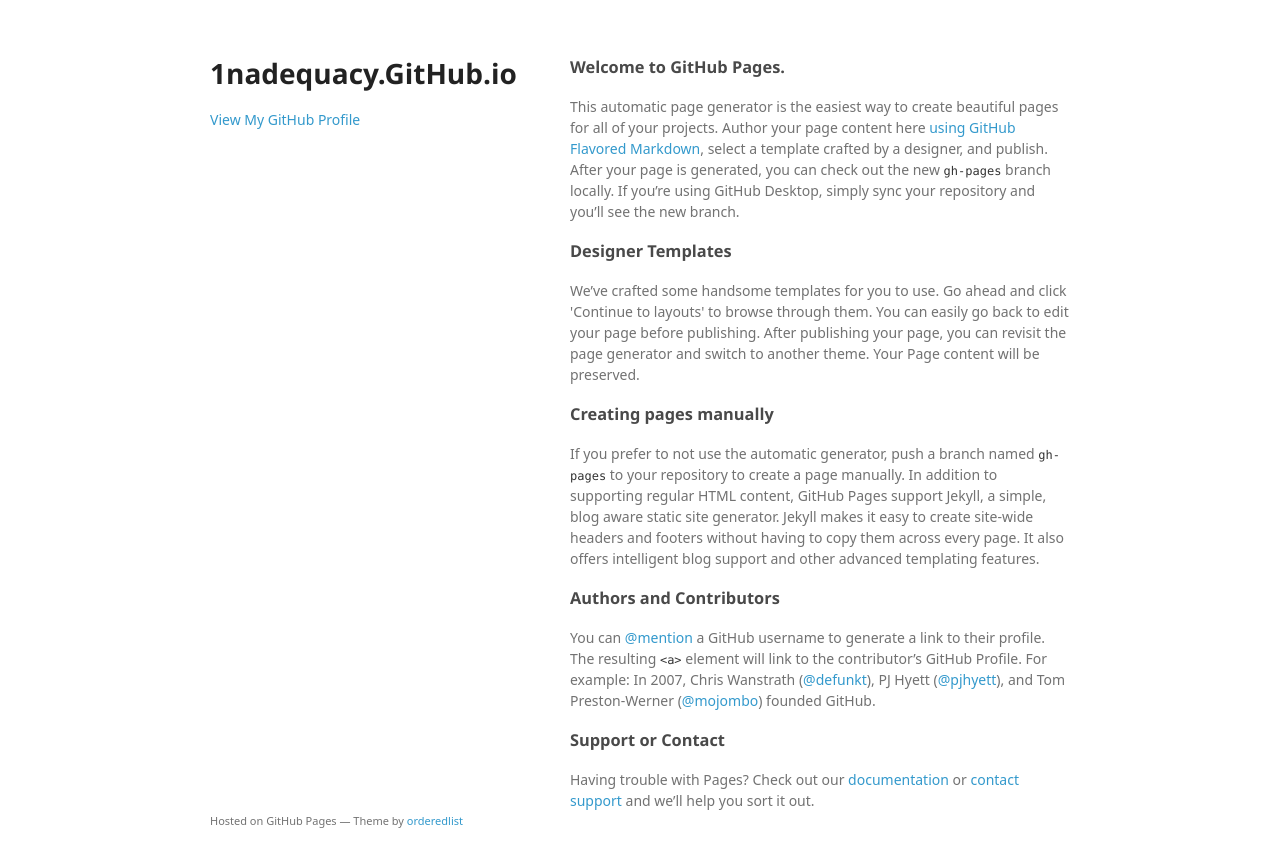
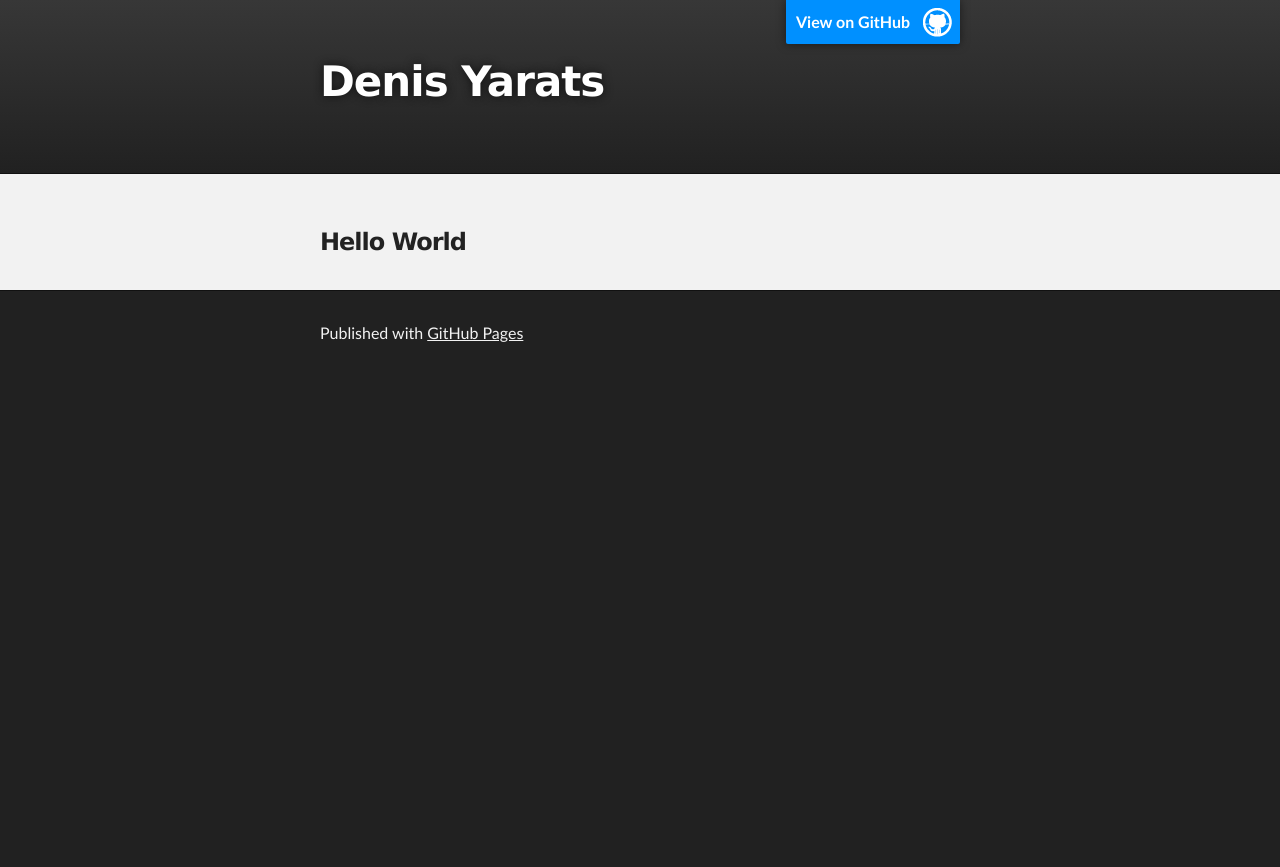
Before and after one commit to 1nadequacy/1nadequacy.github.io, a Jekyll site: the page index.html, which Jekyll copies as it is, in a window 1280 px wide. Shown: the top 867 px of the page. Built offline with Jekyll 4.4.1, drawn with Linux system fonts in a browser that asks for light colours; some web fonts are replaced.

Commit message:
Replace master branch with page content via GitHub

```diff
--- a/index.html
+++ b/index.html
@@ -1,58 +1,45 @@
-<!doctype html>
+<!DOCTYPE html>
 <html>
+
   <head>
-    <meta charset="utf-8">
+    <meta charset='utf-8'>
     <meta http-equiv="X-UA-Compatible" content="chrome=1">
-    <title>1nadequacy.GitHub.io by 1nadequacy</title>
+    <meta name="description" content="Denis Yarats : ">
 
-    <link rel="stylesheet" href="stylesheets/styles.css">
-    <link rel="stylesheet" href="stylesheets/github-light.css">
-    <meta name="viewport" content="width=device-width">
-    <!--[if lt IE 9]>
-    <script src="//html5shiv.googlecode.com/svn/trunk/html5.js"></script>
-    <![endif]-->
+    <link rel="stylesheet" type="text/css" media="screen" href="stylesheets/stylesheet.css">
+
+    <title>Denis Yarats</title>
   </head>
+
   <body>
-    <div class="wrapper">
-      <header>
-        <h1>1nadequacy.GitHub.io</h1>
-        <p></p>
+
+    <!-- HEADER -->
+    <div id="header_wrap" class="outer">
+        <header class="inner">
+          <a id="forkme_banner" href="https://github.com/1nadequacy">View on GitHub</a>
+
+          <h1 id="project_title">Denis Yarats</h1>
+          <h2 id="project_tagline"></h2>
+
+        </header>
+    </div>
+
+    <!-- MAIN CONTENT -->
+    <div id="main_content_wrap" class="outer">
+      <section id="main_content" class="inner">
+        <h3>
+<a id="hello-world" class="anchor" href="#hello-world" aria-hidden="true"><span aria-hidden="true" class="octicon octicon-link"></span></a>Hello World</h3>
+      </section>
+    </div>
+
+    <!-- FOOTER  -->
+    <div id="footer_wrap" class="outer">
+      <footer class="inner">
+        <p>Published with <a href="https://pages.github.com">GitHub Pages</a></p>
+      </footer>
+    </div>
 
 
-        <p class="view"><a href="https://github.com/1nadequacy">View My GitHub Profile</a></p>
-
-      </header>
-      <section>
-        <h3>
-<a id="welcome-to-github-pages" class="anchor" href="#welcome-to-github-pages" aria-hidden="true"><span aria-hidden="true" class="octicon octicon-link"></span></a>Welcome to GitHub Pages.</h3>
-
-<p>This automatic page generator is the easiest way to create beautiful pages for all of your projects. Author your page content here <a href="https://guides.github.com/features/mastering-markdown/">using GitHub Flavored Markdown</a>, select a template crafted by a designer, and publish. After your page is generated, you can check out the new <code>gh-pages</code> branch locally. If you’re using GitHub Desktop, simply sync your repository and you’ll see the new branch.</p>
-
-<h3>
-<a id="designer-templates" class="anchor" href="#designer-templates" aria-hidden="true"><span aria-hidden="true" class="octicon octicon-link"></span></a>Designer Templates</h3>
-
-<p>We’ve crafted some handsome templates for you to use. Go ahead and click 'Continue to layouts' to browse through them. You can easily go back to edit your page before publishing. After publishing your page, you can revisit the page generator and switch to another theme. Your Page content will be preserved.</p>
-
-<h3>
-<a id="creating-pages-manually" class="anchor" href="#creating-pages-manually" aria-hidden="true"><span aria-hidden="true" class="octicon octicon-link"></span></a>Creating pages manually</h3>
-
-<p>If you prefer to not use the automatic generator, push a branch named <code>gh-pages</code> to your repository to create a page manually. In addition to supporting regular HTML content, GitHub Pages support Jekyll, a simple, blog aware static site generator. Jekyll makes it easy to create site-wide headers and footers without having to copy them across every page. It also offers intelligent blog support and other advanced templating features.</p>
-
-<h3>
-<a id="authors-and-contributors" class="anchor" href="#authors-and-contributors" aria-hidden="true"><span aria-hidden="true" class="octicon octicon-link"></span></a>Authors and Contributors</h3>
-
-<p>You can <a href="https://help.github.com/articles/basic-writing-and-formatting-syntax/#mentioning-users-and-teams" class="user-mention">@mention</a> a GitHub username to generate a link to their profile. The resulting <code>&lt;a&gt;</code> element will link to the contributor’s GitHub Profile. For example: In 2007, Chris Wanstrath (<a href="https://github.com/defunkt" class="user-mention">@defunkt</a>), PJ Hyett (<a href="https://github.com/pjhyett" class="user-mention">@pjhyett</a>), and Tom Preston-Werner (<a href="https://github.com/mojombo" class="user-mention">@mojombo</a>) founded GitHub.</p>
-
-<h3>
-<a id="support-or-contact" class="anchor" href="#support-or-contact" aria-hidden="true"><span aria-hidden="true" class="octicon octicon-link"></span></a>Support or Contact</h3>
-
-<p>Having trouble with Pages? Check out our <a href="https://help.github.com/pages">documentation</a> or <a href="https://github.com/contact">contact support</a> and we’ll help you sort it out.</p>
-      </section>
-      <footer>
-        <p><small>Hosted on GitHub Pages &mdash; Theme by <a href="https://github.com/orderedlist">orderedlist</a></small></p>
-      </footer>
-    </div>
-    <script src="javascripts/scale.fix.js"></script>
 
   </body>
 </html>
--- /dev/null
+++ b/javascripts/main.js
@@ -0,0 +1 @@
+console.log('This would be the main JS file.');
--- /dev/null
+++ b/stylesheets/stylesheet.css
@@ -0,0 +1,425 @@
+/*******************************************************************************
+Slate Theme for GitHub Pages
+by Jason Costello, @jsncostello
+*******************************************************************************/
+
+@import url(github-light.css);
+
+/*******************************************************************************
+MeyerWeb Reset
+*******************************************************************************/
+
+html, body, div, span, applet, object, iframe,
+h1, h2, h3, h4, h5, h6, p, blockquote, pre,
+a, abbr, acronym, address, big, cite, code,
+del, dfn, em, img, ins, kbd, q, s, samp,
+small, strike, strong, sub, sup, tt, var,
+b, u, i, center,
+dl, dt, dd, ol, ul, li,
+fieldset, form, label, legend,
+table, caption, tbody, tfoot, thead, tr, th, td,
+article, aside, canvas, details, embed,
+figure, figcaption, footer, header, hgroup,
+menu, nav, output, ruby, section, summary,
+time, mark, audio, video {
+  margin: 0;
+  padding: 0;
+  border: 0;
+  font: inherit;
+  vertical-align: baseline;
+}
+
+/* HTML5 display-role reset for older browsers */
+article, aside, details, figcaption, figure,
+footer, header, hgroup, menu, nav, section {
+  display: block;
+}
+
+ol, ul {
+  list-style: none;
+}
+
+table {
+  border-collapse: collapse;
+  border-spacing: 0;
+}
+
+/*******************************************************************************
+Theme Styles
+*******************************************************************************/
+
+body {
+  box-sizing: border-box;
+  color:#373737;
+  background: #212121;
+  font-size: 16px;
+  font-family: 'Myriad Pro', Calibri, Helvetica, Arial, sans-serif;
+  line-height: 1.5;
+  -webkit-font-smoothing: antialiased;
+}
+
+h1, h2, h3, h4, h5, h6 {
+  margin: 10px 0;
+  font-weight: 700;
+  color:#222222;
+  font-family: 'Lucida Grande', 'Calibri', Helvetica, Arial, sans-serif;
+  letter-spacing: -1px;
+}
+
+h1 {
+  font-size: 36px;
+  font-weight: 700;
+}
+
+h2 {
+  padding-bottom: 10px;
+  font-size: 32px;
+  background: url('../images/bg_hr.png') repeat-x bottom;
+}
+
+h3 {
+  font-size: 24px;
+}
+
+h4 {
+  font-size: 21px;
+}
+
+h5 {
+  font-size: 18px;
+}
+
+h6 {
+  font-size: 16px;
+}
+
+p {
+  margin: 10px 0 15px 0;
+}
+
+footer p {
+  color: #f2f2f2;
+}
+
+a {
+  text-decoration: none;
+  color: #007edf;
+  text-shadow: none;
+
+  transition: color 0.5s ease;
+  transition: text-shadow 0.5s ease;
+  -webkit-transition: color 0.5s ease;
+  -webkit-transition: text-shadow 0.5s ease;
+  -moz-transition: color 0.5s ease;
+  -moz-transition: text-shadow 0.5s ease;
+  -o-transition: color 0.5s ease;
+  -o-transition: text-shadow 0.5s ease;
+  -ms-transition: color 0.5s ease;
+  -ms-transition: text-shadow 0.5s ease;
+}
+
+a:hover, a:focus {text-decoration: underline;}
+
+footer a {
+  color: #F2F2F2;
+  text-decoration: underline;
+}
+
+em {
+  font-style: italic;
+}
+
+strong {
+  font-weight: bold;
+}
+
+img {
+  position: relative;
+  margin: 0 auto;
+  max-width: 739px;
+  padding: 5px;
+  margin: 10px 0 10px 0;
+  border: 1px solid #ebebeb;
+
+  box-shadow: 0 0 5px #ebebeb;
+  -webkit-box-shadow: 0 0 5px #ebebeb;
+  -moz-box-shadow: 0 0 5px #ebebeb;
+  -o-box-shadow: 0 0 5px #ebebeb;
+  -ms-box-shadow: 0 0 5px #ebebeb;
+}
+
+p img {
+  display: inline;
+  margin: 0;
+  padding: 0;
+  vertical-align: middle;
+  text-align: center;
+  border: none;
+}
+
+pre, code {
+  width: 100%;
+  color: #222;
+  background-color: #fff;
+
+  font-family: Monaco, "Bitstream Vera Sans Mono", "Lucida Console", Terminal, monospace;
+  font-size: 14px;
+
+  border-radius: 2px;
+  -moz-border-radius: 2px;
+  -webkit-border-radius: 2px;
+}
+
+pre {
+  width: 100%;
+  padding: 10px;
+  box-shadow: 0 0 10px rgba(0,0,0,.1);
+  overflow: auto;
+}
+
+code {
+  padding: 3px;
+  margin: 0 3px;
+  box-shadow: 0 0 10px rgba(0,0,0,.1);
+}
+
+pre code {
+  display: block;
+  box-shadow: none;
+}
+
+blockquote {
+  color: #666;
+  margin-bottom: 20px;
+  padding: 0 0 0 20px;
+  border-left: 3px solid #bbb;
+}
+
+
+ul, ol, dl {
+  margin-bottom: 15px
+}
+
+ul {
+  list-style-position: inside;
+  list-style: disc;
+  padding-left: 20px;
+}
+
+ol {
+  list-style-position: inside;
+  list-style: decimal;
+  padding-left: 20px;
+}
+
+dl dt {
+  font-weight: bold;
+}
+
+dl dd {
+  padding-left: 20px;
+  font-style: italic;
+}
+
+dl p {
+  padding-left: 20px;
+  font-style: italic;
+}
+
+hr {
+  height: 1px;
+  margin-bottom: 5px;
+  border: none;
+  background: url('../images/bg_hr.png') repeat-x center;
+}
+
+table {
+  border: 1px solid #373737;
+  margin-bottom: 20px;
+  text-align: left;
+ }
+
+th {
+  font-family: 'Lucida Grande', 'Helvetica Neue', Helvetica, Arial, sans-serif;
+  padding: 10px;
+  background: #373737;
+  color: #fff;
+ }
+
+td {
+  padding: 10px;
+  border: 1px solid #373737;
+ }
+
+form {
+  background: #f2f2f2;
+  padding: 20px;
+}
+
+/*******************************************************************************
+Full-Width Styles
+*******************************************************************************/
+
+.outer {
+  width: 100%;
+}
+
+.inner {
+  position: relative;
+  max-width: 640px;
+  padding: 20px 10px;
+  margin: 0 auto;
+}
+
+#forkme_banner {
+  display: block;
+  position: absolute;
+  top:0;
+  right: 10px;
+  z-index: 10;
+  padding: 10px 50px 10px 10px;
+  color: #fff;
+  background: url('../images/blacktocat.png') #0090ff no-repeat 95% 50%;
+  font-weight: 700;
+  box-shadow: 0 0 10px rgba(0,0,0,.5);
+  border-bottom-left-radius: 2px;
+  border-bottom-right-radius: 2px;
+}
+
+#header_wrap {
+  background: #212121;
+  background: -moz-linear-gradient(top, #373737, #212121);
+  background: -webkit-linear-gradient(top, #373737, #212121);
+  background: -ms-linear-gradient(top, #373737, #212121);
+  background: -o-linear-gradient(top, #373737, #212121);
+  background: linear-gradient(top, #373737, #212121);
+}
+
+#header_wrap .inner {
+  padding: 50px 10px 30px 10px;
+}
+
+#project_title {
+  margin: 0;
+  color: #fff;
+  font-size: 42px;
+  font-weight: 700;
+  text-shadow: #111 0px 0px 10px;
+}
+
+#project_tagline {
+  color: #fff;
+  font-size: 24px;
+  font-weight: 300;
+  background: none;
+  text-shadow: #111 0px 0px 10px;
+}
+
+#downloads {
+  position: absolute;
+  width: 210px;
+  z-index: 10;
+  bottom: -40px;
+  right: 0;
+  height: 70px;
+  background: url('../images/icon_download.png') no-repeat 0% 90%;
+}
+
+.zip_download_link {
+  display: block;
+  float: right;
+  width: 90px;
+  height:70px;
+  text-indent: -5000px;
+  overflow: hidden;
+  background: url(../images/sprite_download.png) no-repeat bottom left;
+}
+
+.tar_download_link {
+  display: block;
+  float: right;
+  width: 90px;
+  height:70px;
+  text-indent: -5000px;
+  overflow: hidden;
+  background: url(../images/sprite_download.png) no-repeat bottom right;
+  margin-left: 10px;
+}
+
+.zip_download_link:hover {
+  background: url(../images/sprite_download.png) no-repeat top left;
+}
+
+.tar_download_link:hover {
+  background: url(../images/sprite_download.png) no-repeat top right;
+}
+
+#main_content_wrap {
+  background: #f2f2f2;
+  border-top: 1px solid #111;
+  border-bottom: 1px solid #111;
+}
+
+#main_content {
+  padding-top: 40px;
+}
+
+#footer_wrap {
+  background: #212121;
+}
+
+
+
+/*******************************************************************************
+Small Device Styles
+*******************************************************************************/
+
+@media screen and (max-width: 480px) {
+  body {
+    font-size:14px;
+  }
+
+  #downloads {
+    display: none;
+  }
+
+  .inner {
+    min-width: 320px;
+    max-width: 480px;
+  }
+
+  #project_title {
+  font-size: 32px;
+  }
+
+  h1 {
+    font-size: 28px;
+  }
+
+  h2 {
+    font-size: 24px;
+  }
+
+  h3 {
+    font-size: 21px;
+  }
+
+  h4 {
+    font-size: 18px;
+  }
+
+  h5 {
+    font-size: 14px;
+  }
+
+  h6 {
+    font-size: 12px;
+  }
+
+  code, pre {
+    min-width: 320px;
+    max-width: 480px;
+    font-size: 11px;
+  }
+
+}
```
Also changed, not shown: params.json (+2 -2 lines), images/bg_hr.png (added), images/blacktocat.png (added), images/icon_download.png (added), images/sprite_download.png (added).
